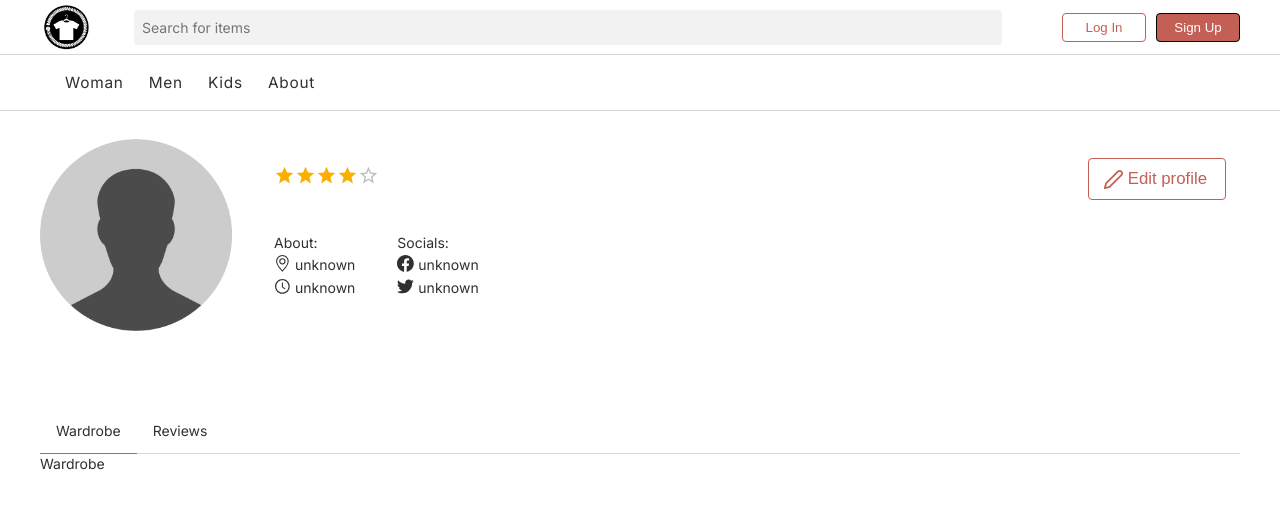
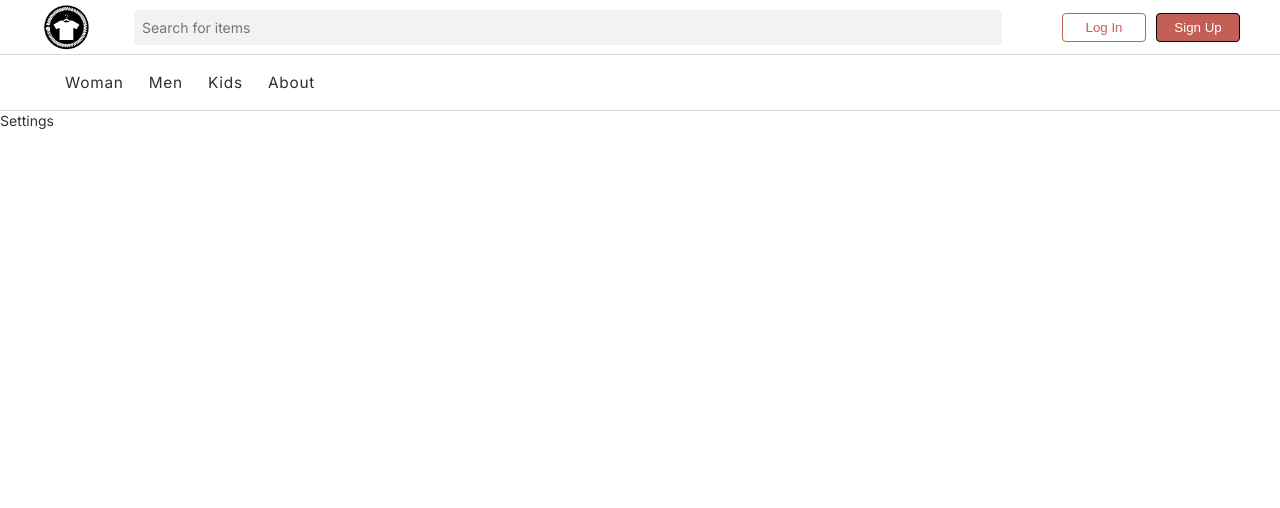
Before and after one commit to exelimpichment/ciuchy-frontend, a Next.js app: page /user/settings in a window 1280 px wide. Shown: the top 508 px of the page. Built offline with nearby package versions, Linux system fonts and the light colour scheme; no server answers.

Commit message:
additional dropdown tweaks

```diff
--- a/components/Layout/DropdownAccountMenu/AccountDropdownMenu.tsx
+++ b/components/Layout/DropdownAccountMenu/AccountDropdownMenu.tsx
@@ -1,6 +1,7 @@
 import { RootState } from '@/redux/store';
 import { logout } from '@/utils/authenticator';
 import { useRouter } from 'next/router';
+import { Dispatch, SetStateAction } from 'react';
 import { useDispatch, useSelector } from 'react-redux';
 import styled from 'styled-components';
 import DropdownAccountMenuLine from './DropdownAccountMenuLine';
@@ -10,7 +11,7 @@ import DropdownAccountMenuLine from './DropdownAccountMenuLine';
 const AccountDropdownMenu = ({
   setShowAccountDropdownMenu,
 }: {
-  setShowAccountDropdownMenu: any;
+  setShowAccountDropdownMenu: Dispatch<SetStateAction<boolean>>;
 }) => {
   const dispatch = useDispatch();
   const router = useRouter();
--- /dev/null
+++ b/pages/user/settings/index.tsx
@@ -0,0 +1,5 @@
+function Settings() {
+  return <div>Settings</div>;
+}
+
+export default Settings;
```
